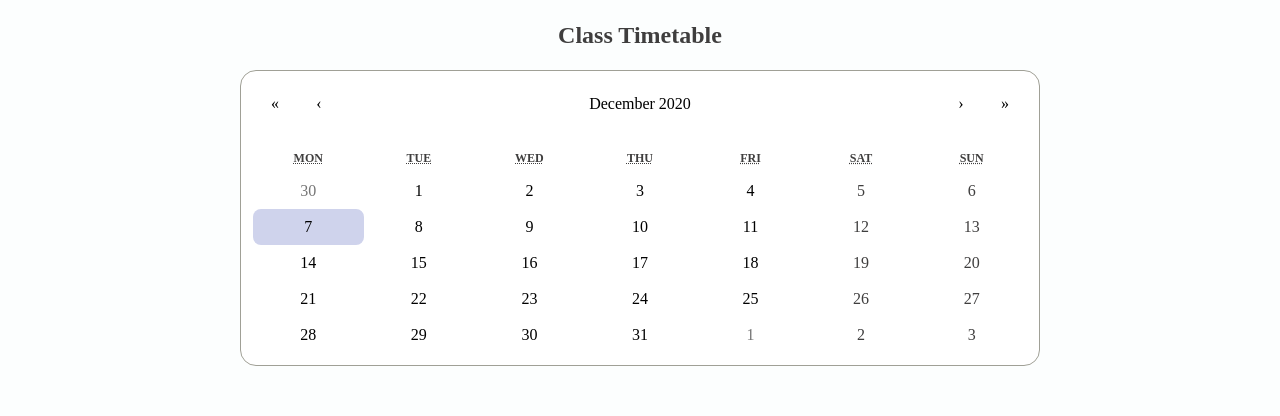
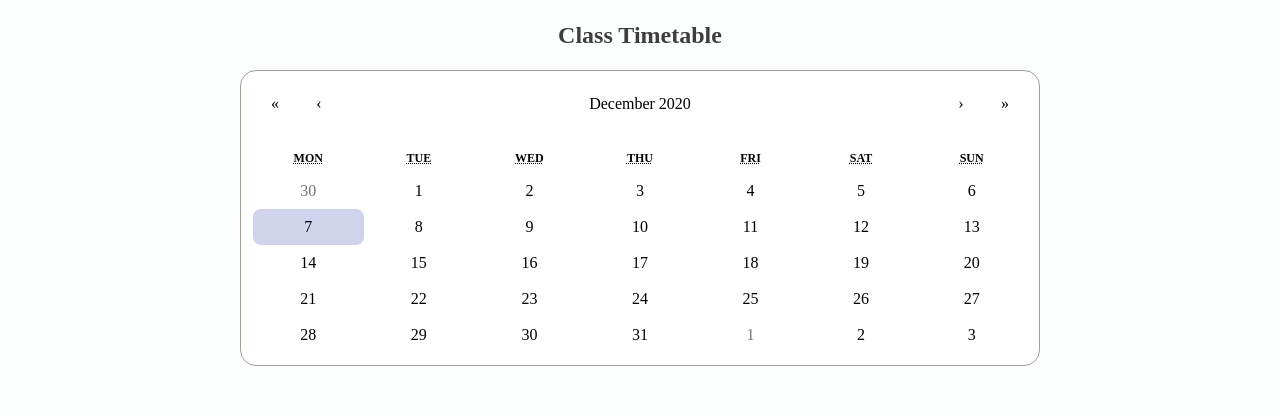
Before and after one commit to laura-dumitru/yoga-blog, a React (Create React App) app: page /timetable in a window 1280 px wide. Shown: the part 140-556 px from the top of the page. Built offline with nearby package versions, Linux system fonts and the light colour scheme; a web font is replaced by a local one.

Commit message:
Updated CSS

```diff
--- a/src/Timetable.css
+++ b/src/Timetable.css
@@ -4,7 +4,7 @@ div.react-calendar {
   padding: 12px;
   width: 800px;
   margin-bottom: 24px;
-  color: inherit;
+  color: black;
   background-color: white;
   border: 0.1px solid rgb(207, 211, 236) 100.2%;
   border-radius: 16px;
@@ -15,7 +15,7 @@ div.react-calendar {
 }
 
 button.react-calendar__month-view__days__day--weekend {
-  color: inherit;
+  color: black;
 }
 button.react-calendar__tile:enabled:hover,
 button.react-calendar__tile:enabled:focus {
```
